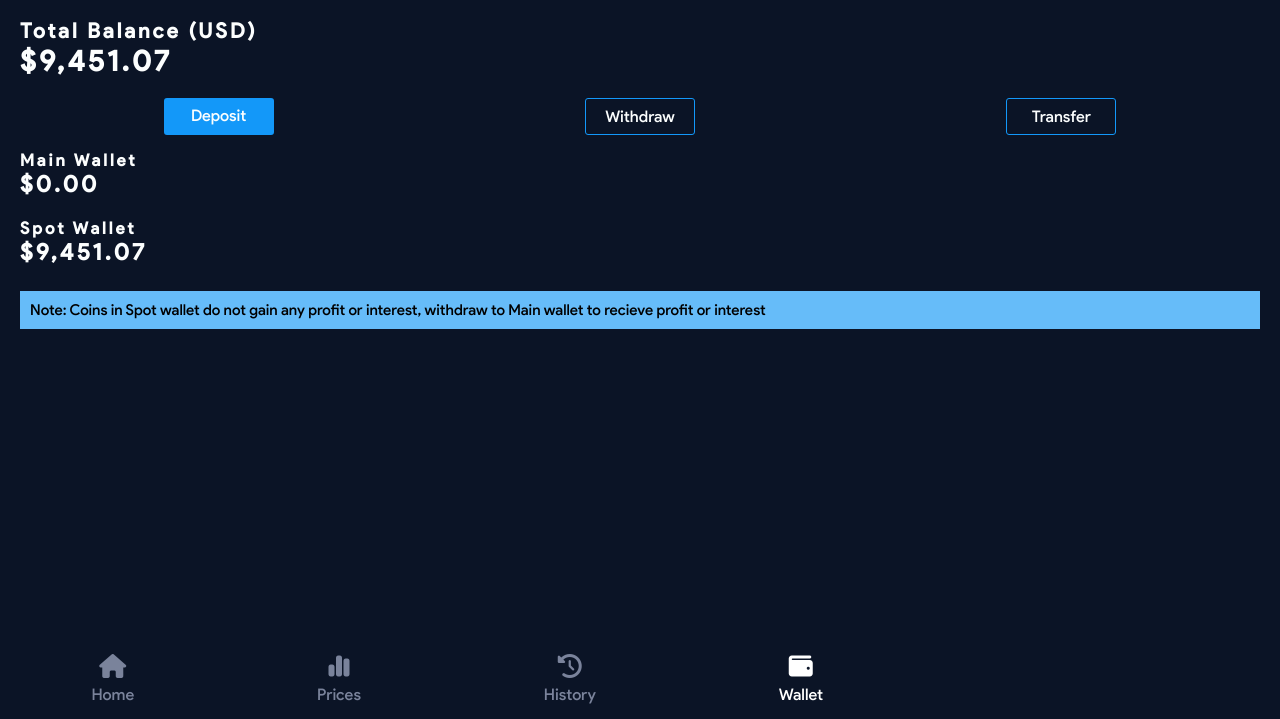
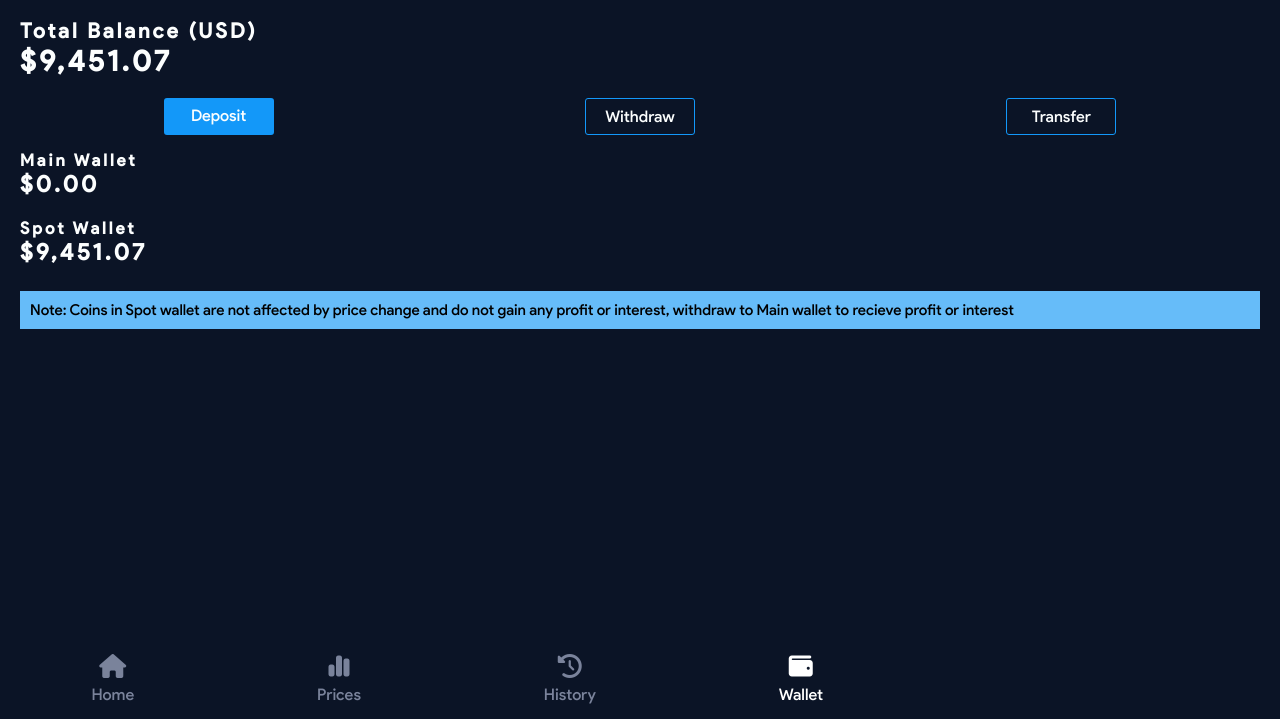
Before and after one commit to Topiceofficial/XChangeNew, a plain HTML site: page wallet.html in a window 1280 px wide. Shown: the part 81-800 px from the top of the page. Drawn offline with Linux system fonts and the light colour scheme.

Commit message:
Update wallet.html

```diff
--- a/wallet.html
+++ b/wallet.html
@@ -33,7 +33,7 @@
     <h3>$9,451.07</h3>
 </div>
 <div class="note">
-    <p>Note: Coins in Spot wallet do not gain any profit or interest, withdraw to Main wallet to recieve profit or interest </p>
+    <p>Note: Coins in Spot wallet are not affected by price change and do not gain any profit or interest, withdraw to Main wallet to recieve profit or interest </p>
 </div>
 
 
```
